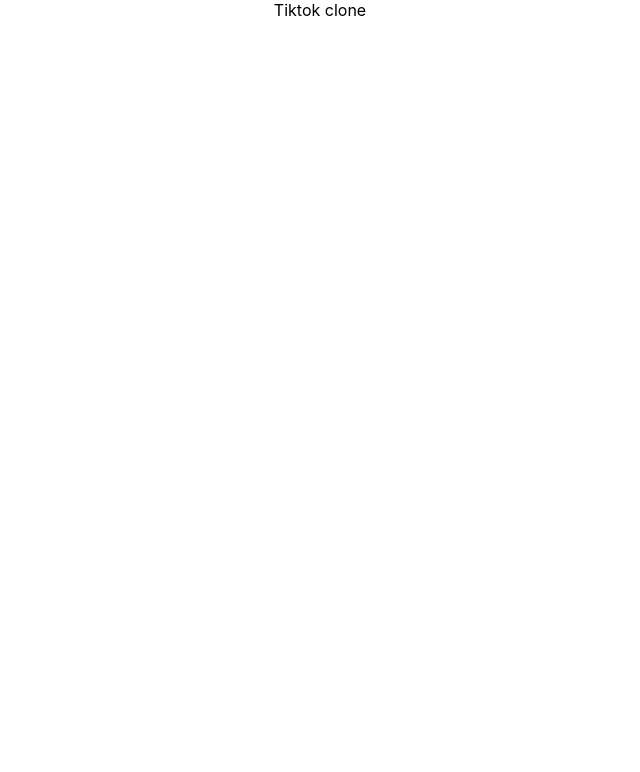
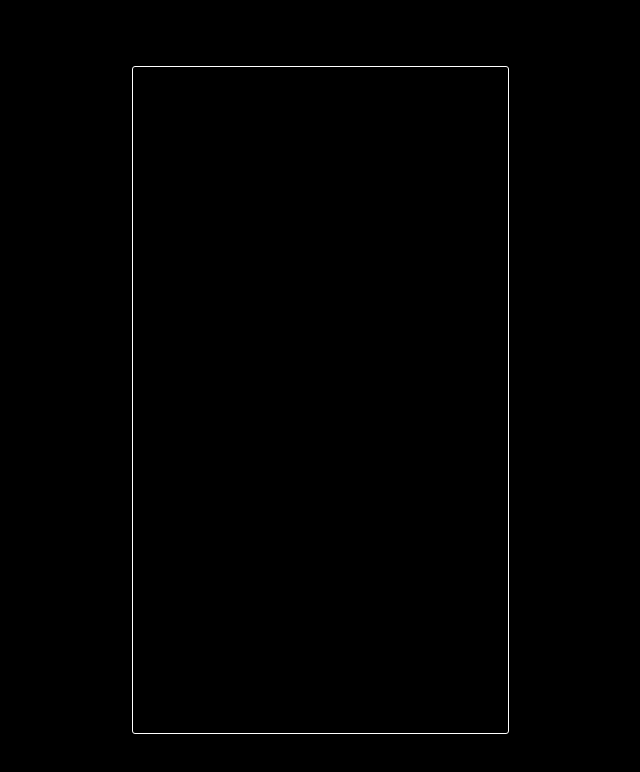
Before and after one commit to jcdelrioe/tiktok-clone, a React (Vite) app: page / in a window 1280 px wide. Shown: the top 772 px of the page, without its empty margins (320-960 px from the left). Built offline with nearby package versions, Linux system fonts and the light colour scheme.

Commit message:
inicialization of repo

```diff
--- a/src/App.css
+++ b/src/App.css
@@ -1,42 +1,14 @@
 .App {
-  text-align: center;
+	background: #000;
+	height: 100vh;
+	display: grid;
+	place-content: center;
 }
 
-.App-logo {
-  height: 40vmin;
-  pointer-events: none;
+main {
+	border: 1px solid #fff;
+	aspect-ratio: 9/16;
+	border-radius: 3px;
+	max-width: 375px;
+	width: 100vw;
 }
-
-@media (prefers-reduced-motion: no-preference) {
-  .App-logo {
-    animation: App-logo-spin infinite 20s linear;
-  }
-}
-
-.App-header {
-  background-color: #282c34;
-  min-height: 100vh;
-  display: flex;
-  flex-direction: column;
-  align-items: center;
-  justify-content: center;
-  font-size: calc(10px + 2vmin);
-  color: white;
-}
-
-.App-link {
-  color: #61dafb;
-}
-
-@keyframes App-logo-spin {
-  from {
-    transform: rotate(0deg);
-  }
-  to {
-    transform: rotate(360deg);
-  }
-}
-
-button {
-  font-size: calc(10px + 2vmin);
-}
--- a/src/App.jsx
+++ b/src/App.jsx
@@ -1,14 +1,11 @@
-import { useState } from 'react'
-import './App.css'
+import "./App.css";
 
 function App() {
-  const [count, setCount] = useState(0)
-
-  return (
-    <div className="App">
-      Tiktok clone
-    </div>
-  )
+	return (
+		<div className="App">
+			<main>Tiktok clone</main>
+		</div>
+	);
 }
 
-export default App
+export default App;
--- a/src/index.css
+++ b/src/index.css
@@ -1,13 +1,19 @@
-body {
-  margin: 0;
-  font-family: -apple-system, BlinkMacSystemFont, 'Segoe UI', 'Roboto', 'Oxygen',
-    'Ubuntu', 'Cantarell', 'Fira Sans', 'Droid Sans', 'Helvetica Neue',
-    sans-serif;
-  -webkit-font-smoothing: antialiased;
-  -moz-osx-font-smoothing: grayscale;
+@font-face {
+	font-family: "Proxima Nova";
+	src: url("assets/Proxima-Nova-Regular.woff2") format("woff2");
+	font-weight: 400;
+}
+@font-face {
+	font-family: "Proxima Nova";
+	src: url("assets/ProximaNova-Semibold.woff2") format("woff2");
+	font-weight: 600;
 }
 
-code {
-  font-family: source-code-pro, Menlo, Monaco, Consolas, 'Courier New',
-    monospace;
+body {
+	margin: 0;
+	font-family: "Proxima Nova", BlinkMacSystemFont, "Segoe UI", "Roboto",
+		"Oxygen", "Ubuntu", "Cantarell", "Fira Sans", "Droid Sans", "Helvetica Neue",
+		sans-serif;
+	-webkit-font-smoothing: antialiased;
+	-moz-osx-font-smoothing: grayscale;
 }
```
Also changed, not shown: src/assets/Proxima-Nova-Regular.woff2 (added), src/assets/ProximaNova-Semibold.woff2 (added).
